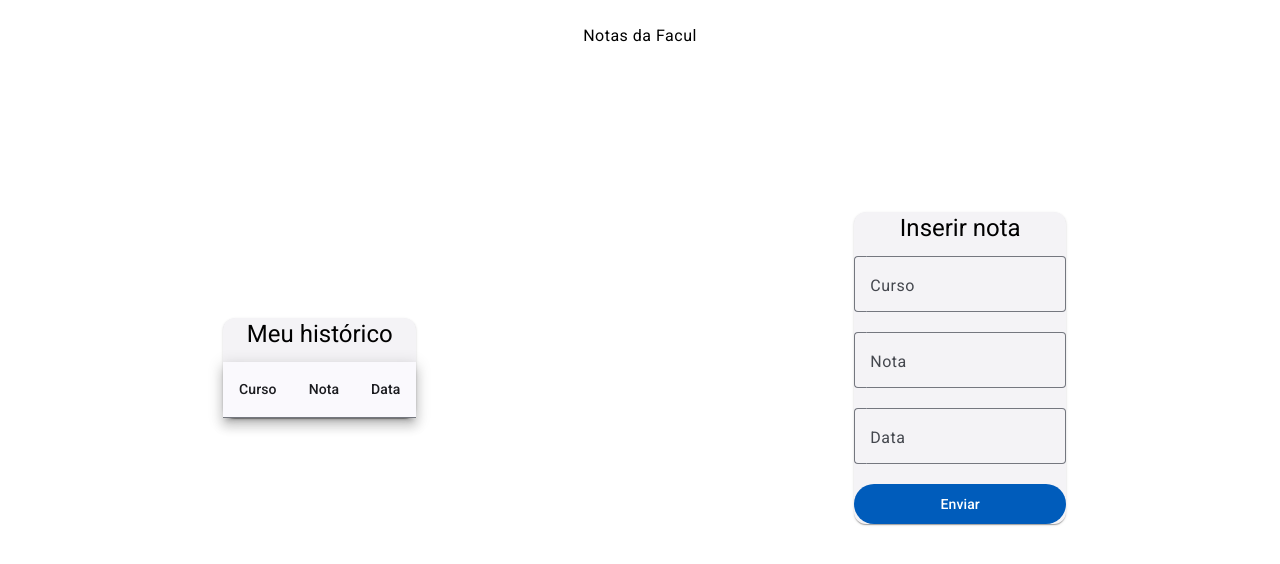
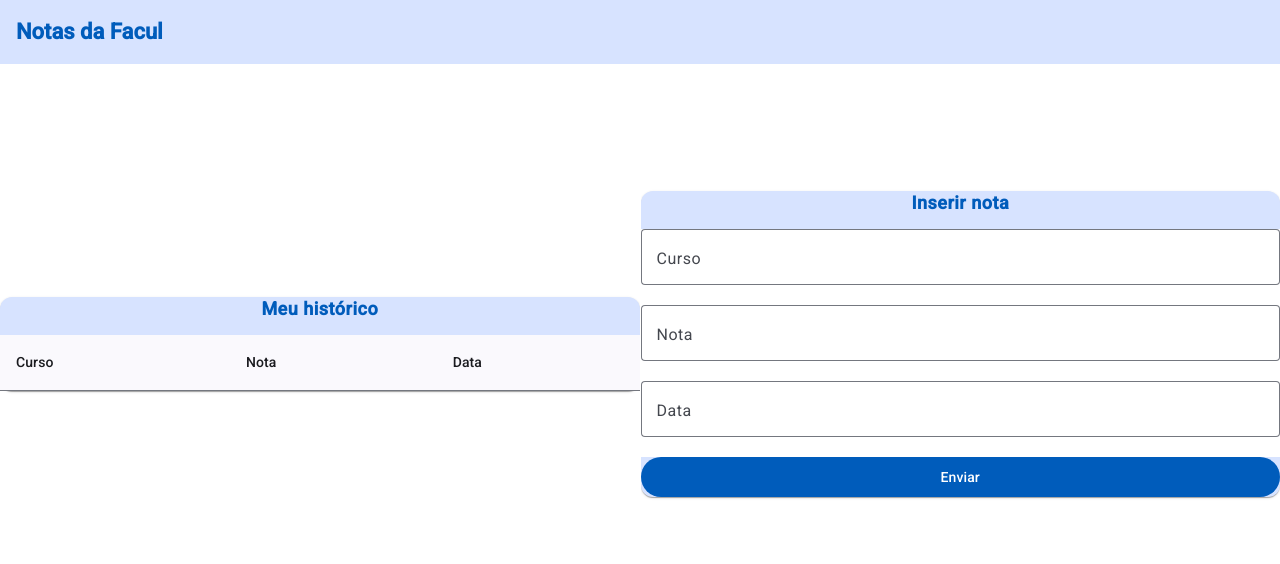
Before and after one commit to MarlonDeOliveiraMeth/NotasDaFacul, an Angular app in the folder notasdafacul.client/: page / in a window 1280 px wide. Shown: the top 564 px of the page. Built offline with nearby package versions, Linux system fonts and the light colour scheme; no server answers.

Commit message:
Personalizações iniciais de layout

```diff
--- a/notasdafacul.client/src/app/grade-details/grade-details.component.css
+++ b/notasdafacul.client/src/app/grade-details/grade-details.component.css
@@ -0,0 +1,26 @@
+.toolbar {
+  background-color: #d7e3ff;
+  position: fixed;
+  top: 0;
+}
+
+.toolbar-title {
+  font-weight: 600;
+  color: #005cbb;
+}
+
+.card-title {
+  font-weight: 600;
+  color: #005cbb;
+  font-size: 18px;
+}
+
+.input-field {
+  background-color: #ffffff;
+}
+
+.card {
+  background-color: #d7e3ff;
+  width: 700px;
+  height: auto;
+}
--- a/notasdafacul.client/src/app/grade-details/grade-details.component.html
+++ b/notasdafacul.client/src/app/grade-details/grade-details.component.html
@@ -1,12 +1,15 @@
+<mat-toolbar class="toolbar">
   <mat-toolbar-row>
-  <span>Notas da Facul</span>
+    <span class="toolbar-title">Notas da Facul</span>
   </mat-toolbar-row>
+</mat-toolbar>
+
   <mat-grid-list cols="2" rowHeight="1:1">
     <mat-grid-tile>
-    <mat-card>
-      <h6>Meu histórico</h6>
+      <mat-card class="card">
+        <p class="card-title">Meu histórico</p>
 
-      <table mat-table [dataSource]="service.list" class="mat-elevation-z8">
+        <table mat-table [dataSource]="service.list">
           <ng-container matColumnDef="course">
             <th mat-header-cell *matHeaderCellDef> Curso </th>
             <td mat-cell *matCellDef="let element"> {{element.course}} </td>
@@ -29,20 +32,20 @@
     </mat-grid-tile>
 
     <mat-grid-tile>
-    <mat-card>
-      <h6>Inserir nota</h6>
+      <mat-card class="card">
+        <p class="card-title">Inserir nota</p>
 
-      <mat-form-field appearance="outline">
+        <mat-form-field appearance="outline" class="input-field">
           <mat-label> Curso </mat-label>
           <input matInput>
         </mat-form-field>
 
-      <mat-form-field appearance="outline">
+        <mat-form-field appearance="outline" class="input-field">
           <mat-label> Nota </mat-label>
           <input matInput>
         </mat-form-field>
 
-      <mat-form-field appearance="outline">
+        <mat-form-field appearance="outline" class="input-field">
           <mat-label> Data </mat-label>
           <input matInput>
         </mat-form-field>
```
Lines whose indentation alone changed are shown as unchanged.
